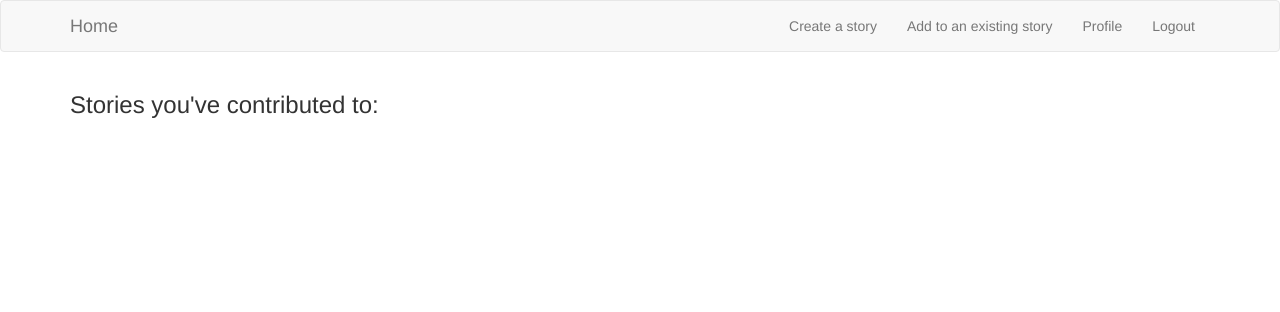
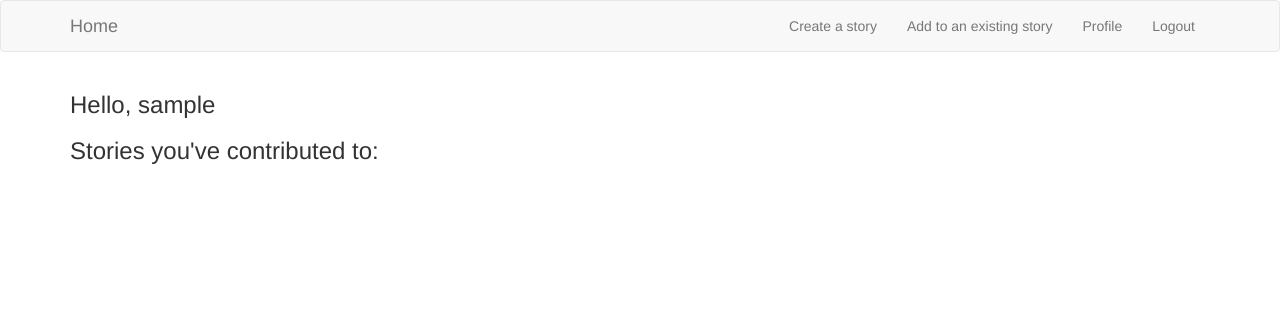
Before and after one commit to JiaqiGao/CJ3, a Flask app: page / in a window 1280 px wide. Shown: the top 312 px of the page. Run offline with Flask 2, Linux system fonts and the light colour scheme; the visitor is signed in with stand-in values (Sample User, id 1); data comes from the database, SQL or seed files in the repository; data that the repository does not hold is empty; some libraries are stand-ins or nearby versions.

Commit message:
Display username in the home page

```diff
--- a/app.py
+++ b/app.py
@@ -15,7 +15,6 @@ def index():
     if 'username' in session:
         uid = user.get_id(session["username"])
         stories = user.get_stories(uid)
-        print stories
         filtered = []
         for s in stories:
             updates = story.get_updates(s[0])
--- a/templates/index.html
+++ b/templates/index.html
@@ -7,6 +7,7 @@
 {% block body %}
 <div class="container">
     {% if username %}
+    <h3>Hello, {{ username }}</h3>
     <h3>Stories you've contributed to:</h3>
 
     {% for story in stories %}
```
